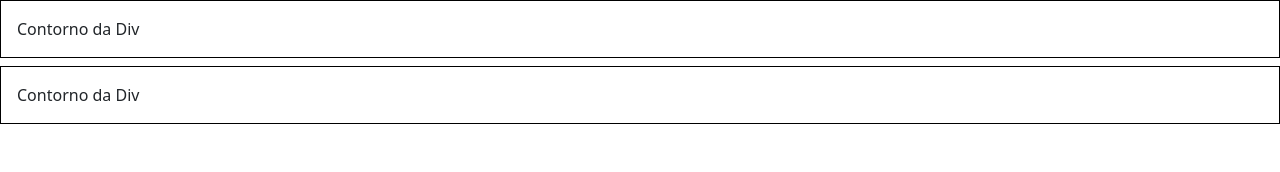
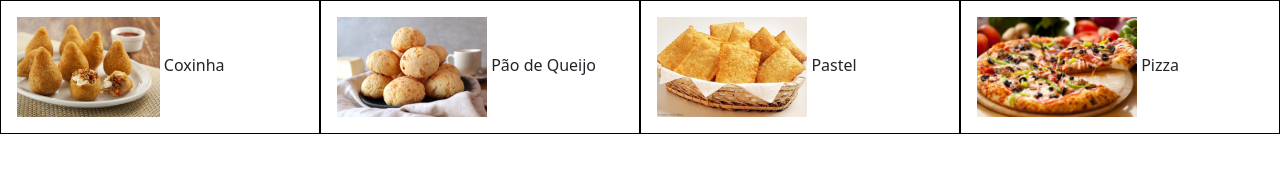
Before and after one commit to JoseRobson2000/TestesSenac, a plain HTML site: page Bootstrap/index.html in a window 1280 px wide. Drawn offline with nearby package versions, Linux system fonts and the light colour scheme.

Commit message:
inclusão de produtos

```diff
--- a/Bootstrap/index.html
+++ b/Bootstrap/index.html
@@ -16,11 +16,30 @@
     <script src="https://cdn.jsdelivr.net/npm/bootstrap@5.3.2/dist/js/bootstrap.bundle.min.js" integrity="sha384-C6RzsynM9kWDrMNeT87bh95OGNyZPhcTNXj1NW7RuBCsyN/o0jlpcV8Qyq46cDfL" crossorigin="anonymous"></script>
 </head>
 <body>
-    <div class="div-contorno p-3 mb-2" >
-        Contorno da Div
-    </div>
-    <div class="div-contorno p-3" >
-        Contorno da Div
+    <div class="container-fluid">
+        <div class="row">
+
+            <div class="div-contorno p-3  col-6 col-md-3" >
+                <img src="./assets/produto1.jpg" alt="Foto1" height="100">
+                Coxinha
+            </div>
+
+            <div class="div-contorno p-3 col-6 col-md-3" >
+                <img src="./assets/produto2.jpg" alt="Foto2" height="100">
+                Pão de Queijo
+            </div>
+
+            <div class="div-contorno p-3  col-6 col-md-3" >
+                <img src="./assets/produto3.jpg" alt="Foto3" height="100">
+                Pastel
+            </div>
+
+            <div class="div-contorno p-3 col-6 col-md-3" >
+                <img src="./assets/produto4.jpg" alt="Foto4" height="100">
+                Pizza
+            </div>
+
+        </div>
     </div>
 </body>
 </html>
```
Also changed, not shown: Bootstrap/assets/produto1.jpg (added), Bootstrap/assets/produto2.jpg (added), Bootstrap/assets/produto3.jpg (added), Bootstrap/assets/produto4.jpg (added).
